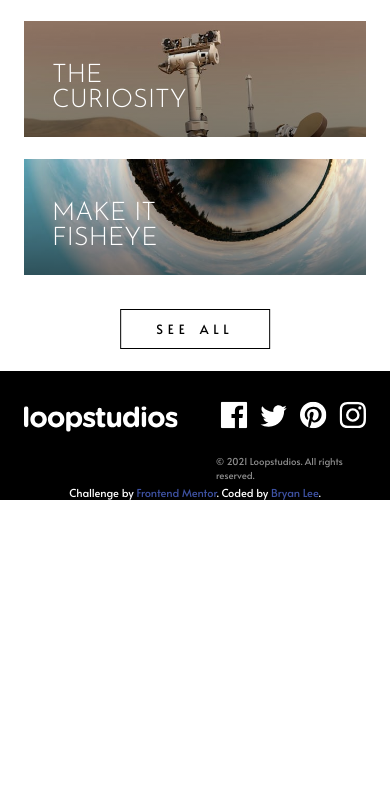
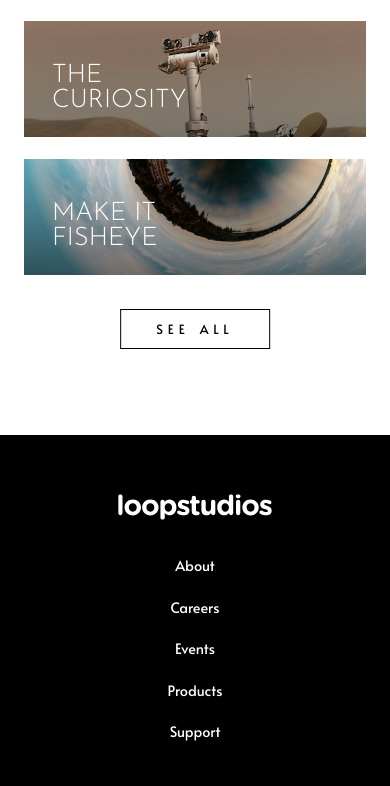
Before and after one commit to BL1133/loop-studios-landing-page, a website: page index.html in a window 390 px wide. Shown: the part 2432-3218 px from the top of the page. Before the commit the page ends 2932 px from the top, so only its background shows below. Drawn offline with Linux system fonts and the light colour scheme.

Commit message:
footer responsive for phone

```diff
--- a/index.html
+++ b/index.html
@@ -37,7 +37,7 @@
       <header class="header u-margin-right-left--big u-padding-top--small">
         <nav class="navigation">
           <img class="navigation__logo" src="./images/logo.svg" alt="" />
-          <ul class="navigation-list">
+          <ul class="header__navigation-list navigation-list">
             <li class="navigation-item">About</li>
             <li class="navigation-item">Careers</li>
             <li class="navigation-item">Events</li>
@@ -142,7 +142,7 @@
       <footer class="footer u-margin-right-left--big">
         <div class="footer__nav">
           <img src="./images/logo.svg" alt="Logo" />
-          <ul class="navigation-list">
+          <ul class="footer__navigation-list navigation-list">
             <li class="navigation-item">About</li>
             <li class="navigation-item">Careers</li>
             <li class="navigation-item">Events</li>
--- a/scss/layout/_footer.scss
+++ b/scss/layout/_footer.scss
@@ -1,6 +1,10 @@
 .footer-container {
   background-color: $color-black;
   height: 14.3rem;
+
+  @include respond(phone) {
+    height: initial;
+  }
 }
 .footer {
   display: flex;
@@ -18,6 +22,12 @@
       .twitter {
         transform: translateY(3px);
       }
+      @include respond(phone) {
+        justify-content: center;
+        transform: initial;
+        transform-origin: initial;
+        margin-top: 6rem;
+      }
     }
     .copyright {
       color: $color-dark-grey;
@@ -27,6 +37,10 @@
       @media only screen and (max-width: 665px) {
         font-size: 1.2rem;
       }
+      @include respond(phone) {
+        text-align: center;
+        font-size: 1.5rem;
+      }
     }
   }
 
@@ -34,9 +48,33 @@
     img {
       transform: scale(0.8);
       transform-origin: 0;
+      @include respond(phone) {
+        align-self: center;
+        transform-origin: initial;
+      }
     }
     ul {
       margin-top: 2rem;
     }
+    @include respond(phone) {
+      display: flex;
+      flex-direction: column;
+      gap: 2rem;
+    }
+  }
+
+  &__navigation-list {
+    .navigation-item {
+      align-self: center;
+      font-size: 1.8rem;
+    }
+    @include respond(phone) {
+      display: flex;
+      flex-direction: column;
+    }
+  }
+  @include respond(phone) {
+    flex-direction: column;
+    padding-top: 7rem;
   }
 }
--- a/scss/layout/_navigation.scss
+++ b/scss/layout/_navigation.scss
@@ -15,10 +15,6 @@
   display: flex;
   gap: 2.7rem;
   align-self: center;
-
-  @include respond(phone) {
-    display: none;
-  }
 }
 @media only screen and (min-width: 601px) and (max-width: 665px) {
   .navigation-list {
@@ -29,3 +25,8 @@
   font-size: 1.4rem;
   color: $color-white;
 }
+.header__navigation-list {
+  @include respond(phone) {
+    display: none;
+  }
+}
--- a/scss/pages/_home.scss
+++ b/scss/pages/_home.scss
@@ -78,6 +78,10 @@
 // Features Section
 .section__features {
   position: relative;
+
+  @include respond(phone) {
+    margin-bottom: 20rem;
+  }
 }
 .features__heading {
   display: flex;
```
Also changed, not shown: css/style.comp.css.
